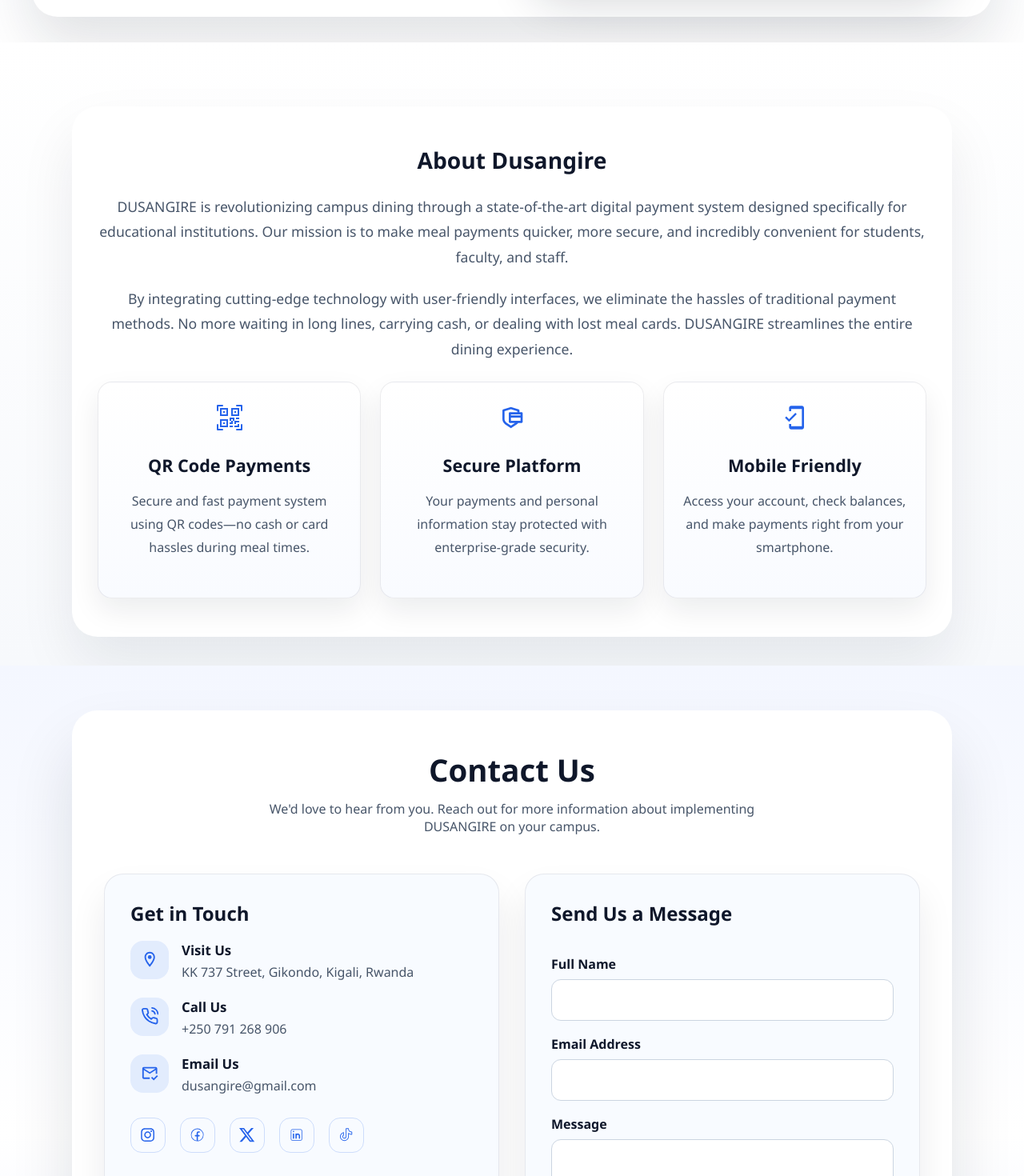
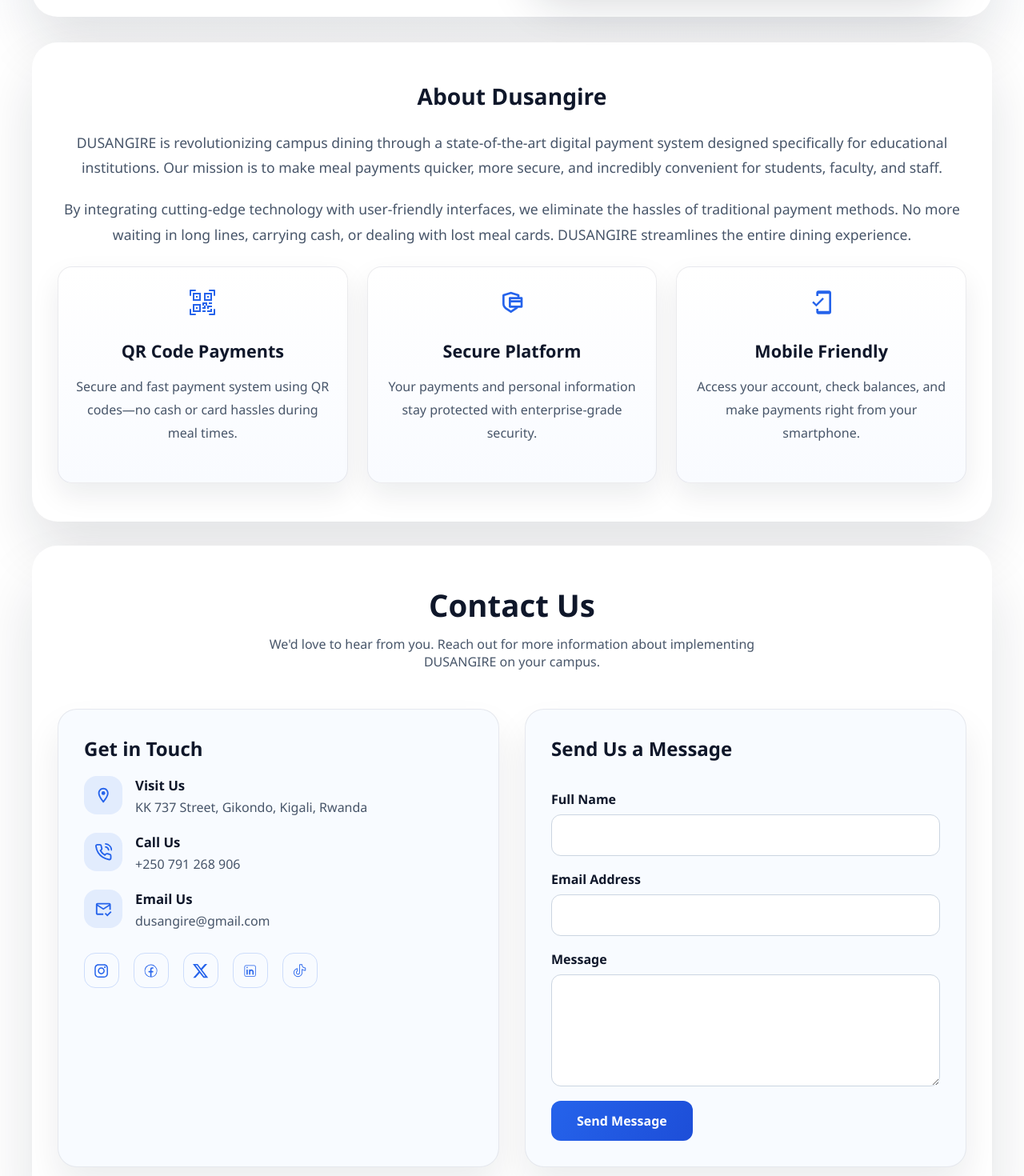
Before and after one commit to MichelMUNEZERO/Fifth-Practice, a React (Vite) app: page / in a window 1280 px wide. Shown: the part 758-2228 px from the top of the page at 80% size. Built offline with nearby package versions, Linux system fonts and the light colour scheme.

Commit message:
Make reponsiveness

```diff
--- a/src/Component/About.css
+++ b/src/Component/About.css
@@ -1,16 +1,10 @@
-.about-section {
-  padding: 80px 16px 36px;
-  background: linear-gradient(180deg, #ffffff 0%, #f7f9fc 100%);
-  color: #1a2a6c;
-}
-
 .about-container {
-  max-width: 1100px;
+  max-width: 1200px;
   margin: 0 auto;
   padding: 48px 32px;
-  background: #ffffff;
+  background: #fff;
   border-radius: 32px;
-  box-shadow: 0 35px 70px rgba(15, 23, 42, 0.08);
+  box-shadow: 0 35px 70px rgba(15, 23, 42, 0.12);
   text-align: center;
 }
 
--- a/src/Component/Contact.css
+++ b/src/Component/Contact.css
@@ -1,12 +1,11 @@
 .contact {
-  padding: 56px 16px 96px;
-  background: linear-gradient(180deg, #f4f7ff 0%, #ffffff 60%, #eef2ff 100%);
+  padding: 30px;
 }
 
 .contact-container {
-  max-width: 1100px;
+  max-width: 1200px;
   margin: 0 auto;
-  padding: 48px 40px;
+  padding: 48px 32px;
   background: #ffffff;
   border-radius: 32px;
   box-shadow: 0 45px 80px rgba(15, 23, 42, 0.12);
```
